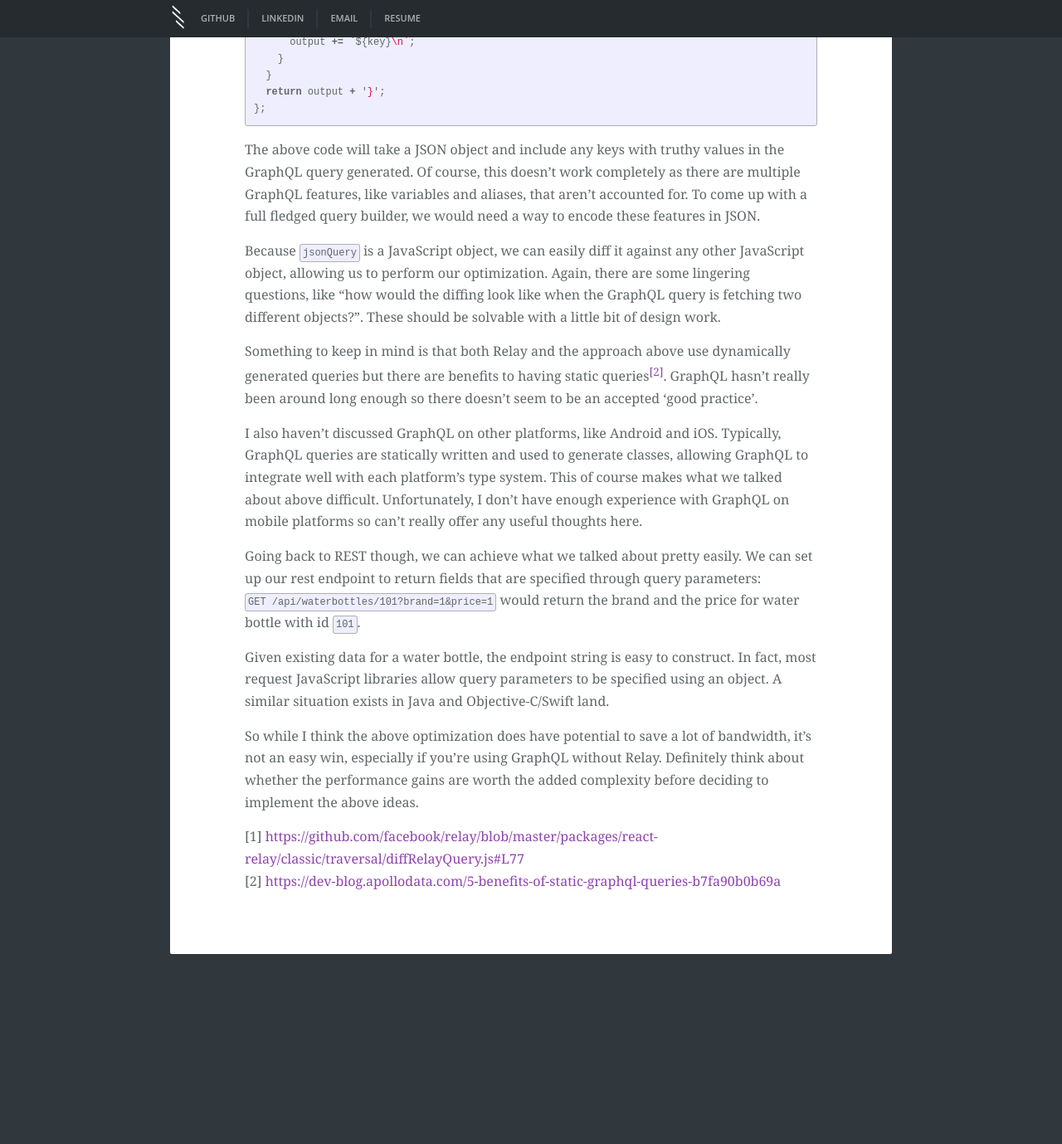
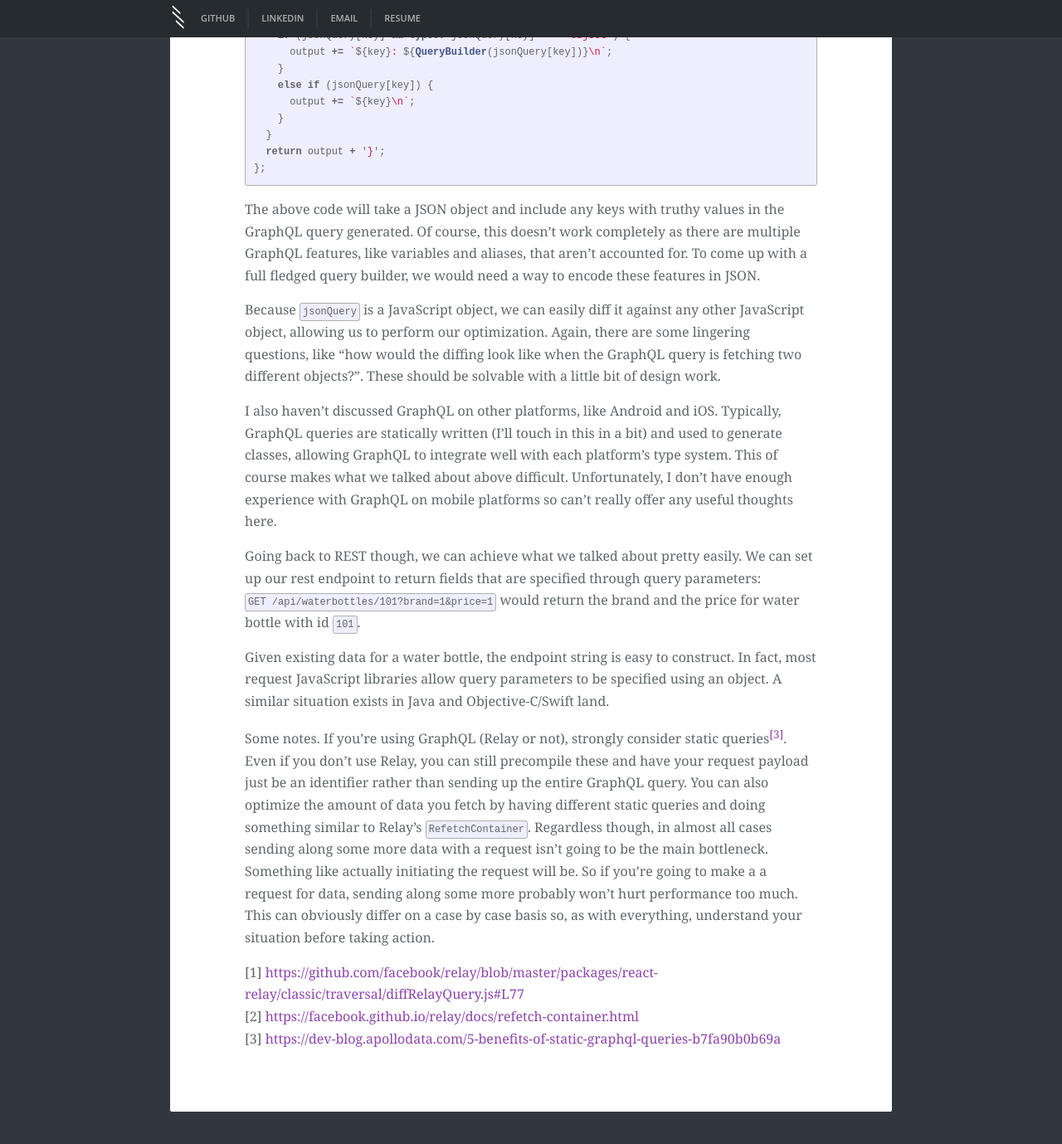
Before and after one commit to shamwow/shahmeer-jekyll, a Jekyll site: the page built from _posts/2017-03-06-avoid-overfetching-with-filtered-queries.markdown, in a window 1280 px wide and 1400 px high, scrolled down 3614 px. Shown: the top 1379 px of the window at 83% size. Built offline with Jekyll 4.4.1, drawn with Linux system fonts in a browser that asks for light colours; before the commit the page ends 4824 px from its top, so only the background shows below that; some of the changed text lies outside the part shown.

Commit message:
Update overfetching post

```diff
--- a/_posts/2017-03-06-avoid-overfetching-with-filtered-queries.markdown
+++ b/_posts/2017-03-06-avoid-overfetching-with-filtered-queries.markdown
@@ -4,6 +4,8 @@
 date:   2017-03-06 21:43:41 +0800
 header_image: "/filtered-queries.svg"
 ---
+Updated on May 1st, 2017.
+
 GraphQL does a good job of making it easy to fetch only the data you need when making a specific request. A lot has been written about GraphQL and its benefits so I won't get too much into it. Basically, GraphQL queries make it dead simple to specify the data you want from an object.
 
 {% highlight graphql %}
@@ -78,7 +80,7 @@
 }
 {% endhighlight %}
 
-It turns out that Relay already does this<sup>[[1]](#citation-1)</sup> If you're using GraphQL but not using Relay though, there's a little more work involved. The approach that would work with most GraphQL clients would be to implement a query builder. The output of the query builder can then be passed into any client. For illustrative purposes, a very simplistic one in JavaScript might look like:
+It turns out that Relay Classic already does this.<sup>[[1]](#citation-1)</sup> Relay Modern also has support for this via the `RefetchContainer`<sup>[[2]](#citation-2)</sup>. If you're using GraphQL but not using Relay though, there's a little more work involved. The approach that would work with most GraphQL clients would be to implement a query builder. The output of the query builder can then be passed into any client. For illustrative purposes, a very simplistic one in JavaScript might look like:
 
 {% highlight javascript %}
 
@@ -126,15 +128,14 @@
 
 Because `jsonQuery` is a JavaScript object, we can easily diff it against any other JavaScript object, allowing us to perform our optimization. Again, there are some lingering questions, like "how would the diffing look like when the GraphQL query is fetching two different objects?". These should be solvable with a little bit of design work.
 
-Something to keep in mind is that both Relay and the approach above use dynamically generated queries but there are benefits to having static queries<sup>[[2]](#citation-2)</sup>. GraphQL hasn't really been around long enough so there doesn't seem to be an accepted 'good practice'.
-
-I also haven't discussed GraphQL on other platforms, like Android and iOS. Typically, GraphQL queries are statically written and used to generate classes, allowing GraphQL to integrate well with each platform's type system. This of course makes what we talked about above difficult. Unfortunately, I don't have enough experience with GraphQL on mobile platforms so can't really offer any useful thoughts here.
+I also haven't discussed GraphQL on other platforms, like Android and iOS. Typically, GraphQL queries are statically written (I'll touch in this in a bit) and used to generate classes, allowing GraphQL to integrate well with each platform's type system. This of course makes what we talked about above difficult. Unfortunately, I don't have enough experience with GraphQL on mobile platforms so can't really offer any useful thoughts here.
 
 Going back to REST though, we can achieve what we talked about pretty easily. We can set up our rest endpoint to return fields that are specified through query parameters: `GET /api/waterbottles/101?brand=1&price=1` would return the brand and the price for water bottle with id `101`.
 
 Given existing data for a water bottle, the endpoint string is easy to construct. In fact, most request JavaScript libraries allow query parameters to be specified using an object. A similar situation exists in Java and Objective-C/Swift land.
 
-So while I think the above optimization does have potential to save a lot of bandwidth, it's not an easy win, especially if you're using GraphQL without Relay. Definitely think about whether the performance gains are worth the added complexity before deciding to implement the above ideas.
+Some notes. If you're using GraphQL (Relay or not), strongly consider static queries<sup>[[3]](#citation-3)</sup>. Even if you don't use Relay, you can still precompile these and have your request payload just be an identifier rather than sending up the entire GraphQL query. You can also optimize the amount of data you fetch by having different static queries and doing something similar to Relay's `RefetchContainer`. Regardless though, in almost all cases sending along some more data with a request isn't going to be the main bottleneck. Something like actually initiating the request will be. So if you're going to make a a request for data, sending along some more probably won't hurt performance too much. This can obviously differ on a case by case basis so, as with everything, understand your situation before taking action.
 
 [1] <a name="citation-1" href="https://github.com/facebook/relay/blob/master/packages/react-relay/classic/traversal/diffRelayQuery.js#L77" target="_blank">https://github.com/facebook/relay/blob/master/packages/react-relay/classic/traversal/diffRelayQuery.js#L77</a><br />
-[2] <a name="citation-2" href="https://dev-blog.apollodata.com/5-benefits-of-static-graphql-queries-b7fa90b0b69a" target="_blank">https://dev-blog.apollodata.com/5-benefits-of-static-graphql-queries-b7fa90b0b69a</a>
+[2] <a name="citation-2" href="https://facebook.github.io/relay/docs/refetch-container.html" target="_blank">https://facebook.github.io/relay/docs/refetch-container.html</a><br />
+[3] <a name="citation-3" href="https://dev-blog.apollodata.com/5-benefits-of-static-graphql-queries-b7fa90b0b69a" target="_blank">https://dev-blog.apollodata.com/5-benefits-of-static-graphql-queries-b7fa90b0b69a</a><br />
```
Also changed, not shown: other parts of _posts/2017-03-06-avoid-overfetching-with-filtered-queries.markdown (+1 -1 lines).
